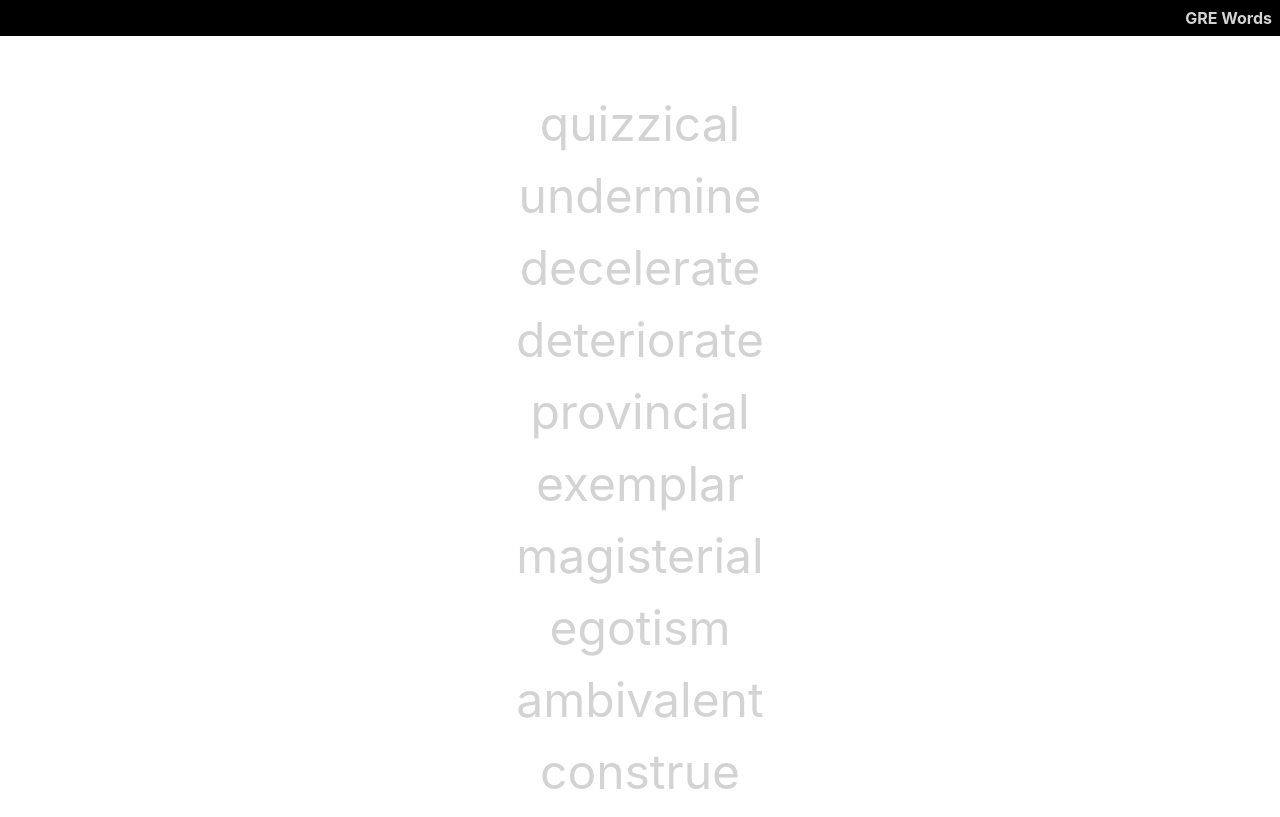
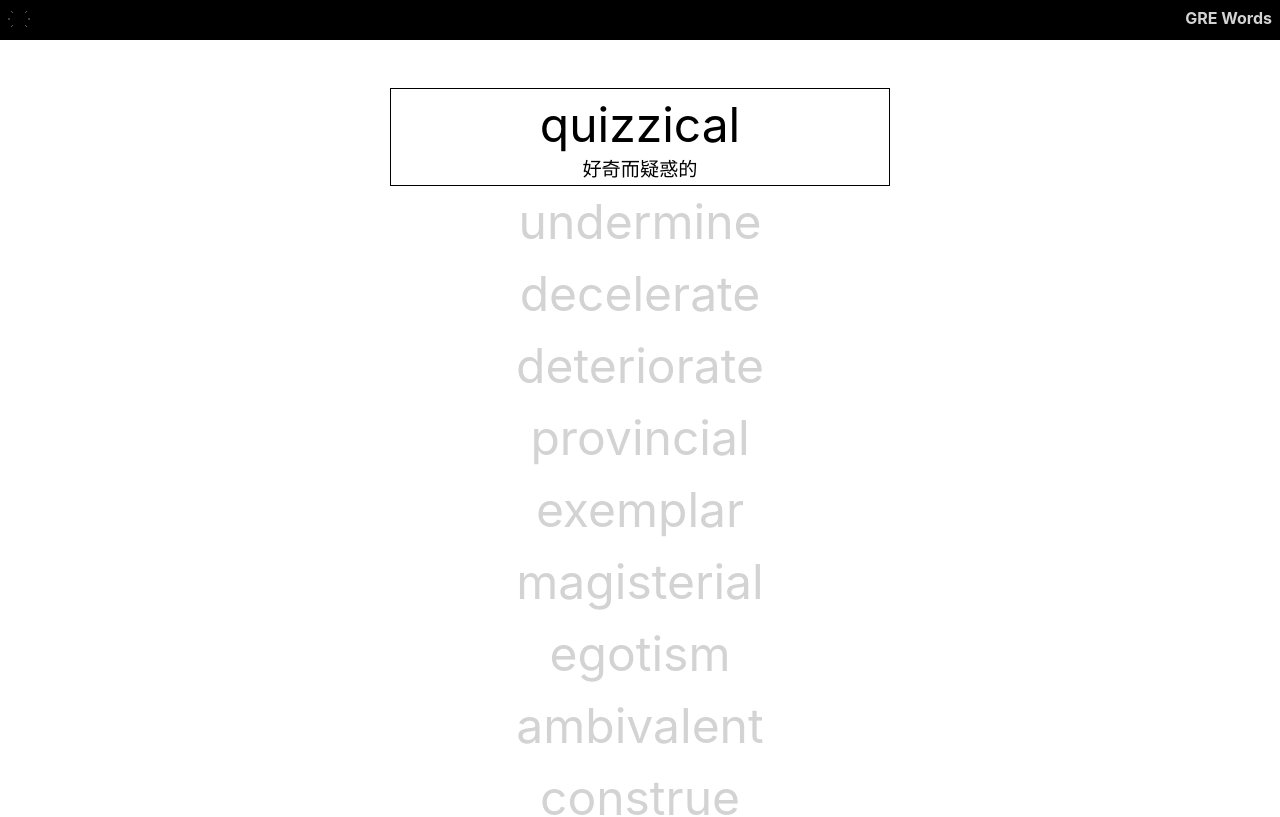
Before and after one commit to windmaomao/react-sheet, a Next.js app in the folder next/: page /dict in a window 1280 px wide. Shown: the top 817 px of the page. Built offline with nearby package versions, Linux system fonts and the light colour scheme.

Commit message:
auto focus to the first tabindex upon refresh

```diff
--- a/next/components/PageSheet.tsx
+++ b/next/components/PageSheet.tsx
@@ -1,5 +1,5 @@
 import styles from './PageSheet.module.css'
-import {useState} from 'react'
+import {useState, useEffect} from 'react'
 import PageCard, {CardProps} from 'components/PageCard'
 
 type PageSheetProps = {
@@ -17,6 +17,10 @@ const PageSheet = ({
   count, level, Question
 }: PageSheetProps) => {
   const [items] = useState(new Array(count).fill(0))
+  useEffect(() => {
+    const tabs = document.querySelectorAll('[tabindex]')
+    if (tabs.length) (tabs[0] as HTMLElement).focus()
+  }, [level])
 
   return (
     <div className={styles.container}>
--- a/next/components/ThemeToggle.module.css
+++ b/next/components/ThemeToggle.module.css
@@ -4,4 +4,5 @@
   background: transparent;
   border: none;
   color: var(--theme-text-color);
+  padding: .5em;
 }
--- a/next/components/ThemeToggle.tsx
+++ b/next/components/ThemeToggle.tsx
@@ -14,14 +14,7 @@ const ThemeToggle = () => {
             onClick={onToggle}
     >
       <svg className="sun-and-moon" aria-hidden="true" width="24" height="24" viewBox="0 0 24 24">
-        <mask className="moon" id="moon-mask">
-          <rect x="0" y="0" width="100%" height="100%" fill="white" />
-          <circle cx="24" cy="10" r="6" fill="black" />
-        </mask>
-        <circle className="sun" cx="12" cy="12" r="6" mask="url(#moon-mask)" fill="currentColor" />
-        <g className="sun-beams" stroke="currentColor">
-          <line x1="12" y1="1" x2="12" y2="3" />
-          <line x1="12" y1="21" x2="12" y2="23" />
+        <g className="sun-beams" stroke="gray">
           <line x1="4.22" y1="4.22" x2="5.64" y2="5.64" />
           <line x1="18.36" y1="18.36" x2="19.78" y2="19.78" />
           <line x1="1" y1="12" x2="3" y2="12" />
```
